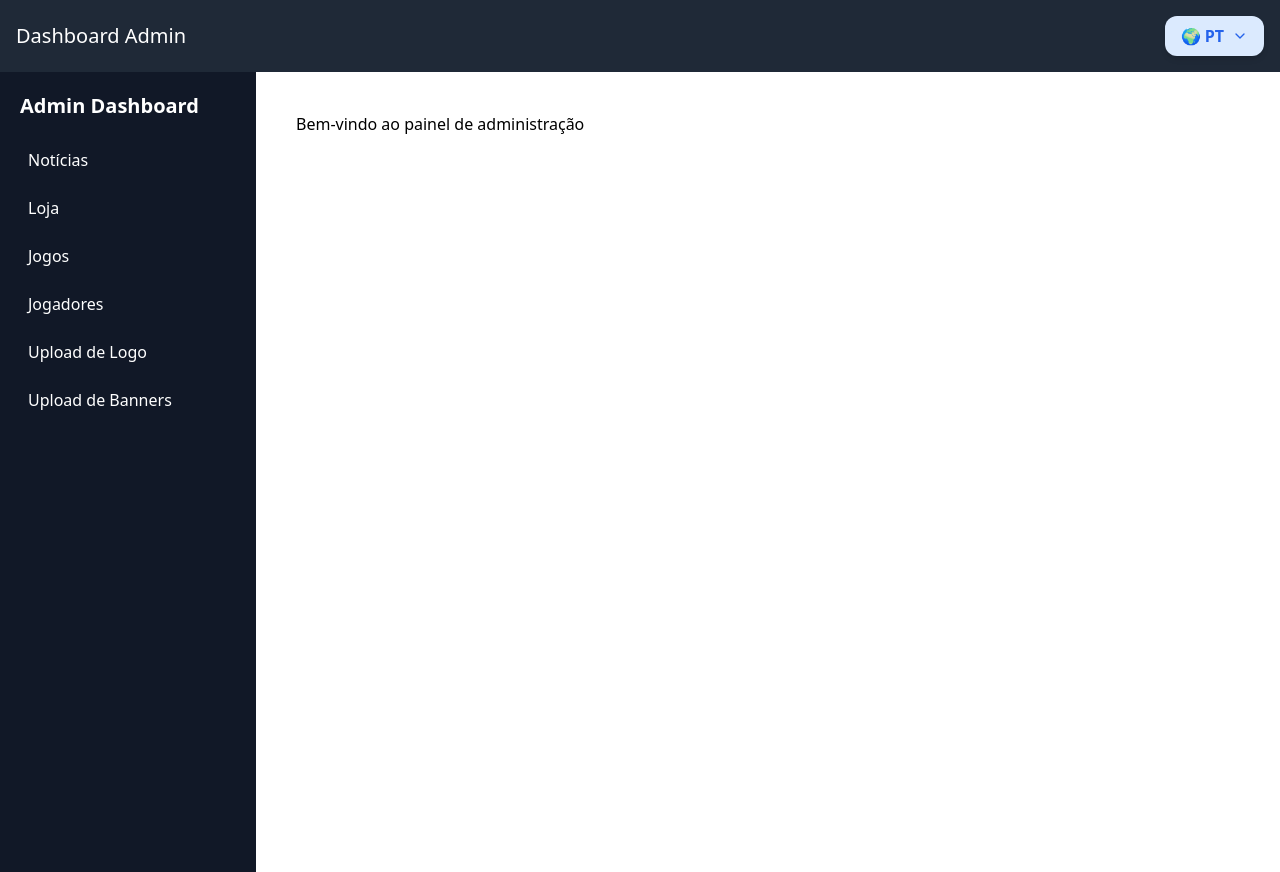
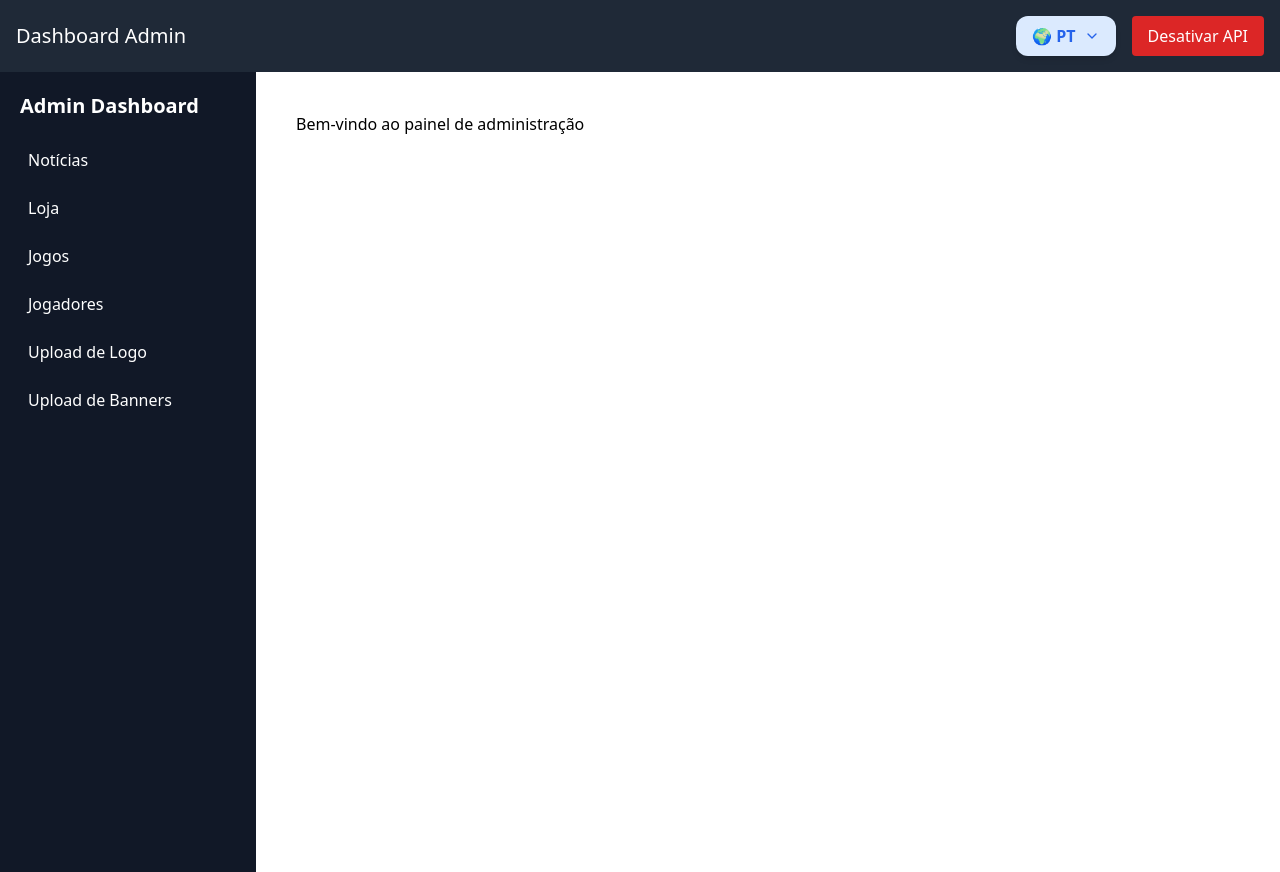
Before and after one commit to jpds90/admin-dashboard, a React (Vite) app: page / in a window 1280 px wide. Built offline with nearby package versions, Linux system fonts and the light colour scheme.

Commit message:
Update App.jsx

```diff
--- a/src/App.jsx
+++ b/src/App.jsx
@@ -1,9 +1,9 @@
 import { BrowserRouter as Router, Route, Routes, Link } from "react-router-dom";
-import AdminNoticias from "./pages/AdminNoticias"; // Importando a página de Administração de Notícias
-import NoticiaPage from "./pages/NoticiaPage"; // Importando a página de uma notícia
+import AdminNoticias from "./pages/AdminNoticias";
+import NoticiaPage from "./pages/NoticiaPage";
 import Translate from "./components/Translate";
-import AdminLogo from "./pages/AdminLogo"; // Importe o componente correto
-import AdminBanners from "./pages/AdminBanners"; // Importe o componente correto
+import AdminLogo from "./pages/AdminLogo";
+import AdminBanners from "./pages/AdminBanners";
 import { useState } from "react";
 
 // Componente Sidebar
@@ -36,11 +36,21 @@ function Sidebar() {
 }
 
 // Componente Header
-function Header() {
+function Header({ isApiEnabled, toggleApi }) {
   return (
     <div className="bg-gray-800 text-white p-4 flex justify-between items-center">
       <h1 className="text-xl">Dashboard Admin</h1>
-      <Translate /> {/* Seletor de idioma à direita */}
+      <div className="flex items-center gap-4">
+        <Translate /> {/* Seletor de idioma */}
+        <button
+          className={`px-4 py-2 rounded ${
+            isApiEnabled ? "bg-red-600 hover:bg-red-700" : "bg-green-600 hover:bg-green-700"
+          }`}
+          onClick={toggleApi}
+        >
+          {isApiEnabled ? "Desativar API" : "Ativar API"}
+        </button>
+      </div>
     </div>
   );
 }
@@ -52,11 +62,17 @@ function Dashboard() {
 
 // Componente principal App
 export default function App() {
+  const [isApiEnabled, setIsApiEnabled] = useState(true);
+
+  function toggleApi() {
+    setIsApiEnabled((prev) => !prev);
+  }
+
   return (
     <Router>
       <div className="flex flex-col h-screen">
-        {/* Cabeçalho com seletor de idioma à direita */}
-        <Header />
+        {/* Cabeçalho com seletor de idioma e botão de ativação/desativação da API */}
+        <Header isApiEnabled={isApiEnabled} toggleApi={toggleApi} />
 
         <div className="flex flex-1">
           {/* Sidebar (visível apenas em telas grandes) */}
@@ -69,12 +85,12 @@ export default function App() {
             <Routes>
               <Route path="/" element={<Dashboard />} />
               <Route path="/news" element={<AdminNoticias />} />
-              <Route path="/news/:id" element={<NoticiaPage />} /> {/* Rota para exibir uma notícia */}
+              <Route path="/news/:id" element={<NoticiaPage />} />
               <Route path="/store" element={<h2 className='p-5'>Gerenciar Loja</h2>} />
               <Route path="/matches" element={<h2 className='p-5'>Gerenciar Jogos</h2>} />
               <Route path="/players" element={<h2 className='p-5'>Gerenciar Jogadores</h2>} />
-              <Route path="/upload-logo" element={<AdminLogo />} /> {/* Nova rota adicionada */}
-              <Route path="/upload-banners" element={<AdminBanners />} /> {/* Nova rota adicionada */}
+              <Route path="/upload-logo" element={<AdminLogo />} />
+              <Route path="/upload-banners" element={<AdminBanners />} />
             </Routes>
           </div>
         </div>
```
